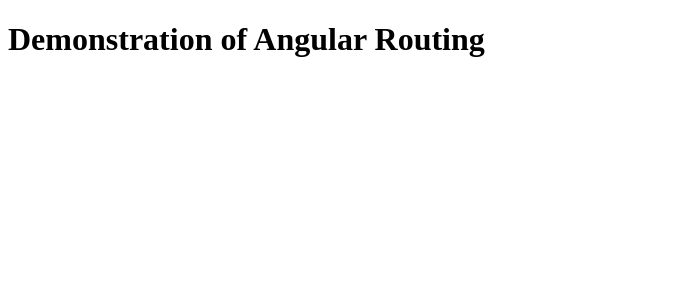
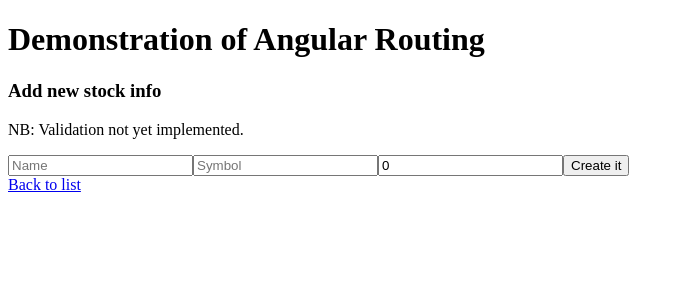
Before and after one commit to lancewolfe90/angular-params-front-end, an Angular app: page /create in a window 1280 px wide. Before the commit this address led to /. Shown: the top 300 px of the page, without its empty margins (0-684 px from the left). Built offline with nearby package versions, Linux system fonts and the light colour scheme.

Commit message:
Add Create function

```diff
--- a/src/app/app-routing.module.ts
+++ b/src/app/app-routing.module.ts
@@ -2,10 +2,12 @@ import { NgModule } from '@angular/core';
 import { RouterModule, Routes } from '@angular/router';
 import { StocksListComponent } from './stocks-list/stocks-list.component';
 import { StockComponent } from './stock/stock.component';
+import { CreateComponent } from './create/create.component';
 
 const routes: Routes = [
   { path: '', component: StocksListComponent },
-  { path: 'stocks/:id', component: StockComponent }
+  { path: 'stocks/:id', component: StockComponent },
+  { path: 'create', component: CreateComponent}
 ];
 
 @NgModule({
--- /dev/null
+++ b/src/app/create/create.component.html
@@ -0,0 +1,9 @@
+<h3>Add new stock info</h3>
+<p>NB: Validation not yet implemented.</p>
+<form #myForm="ngForm" (ngSubmit)="onSubmit(myForm)">
+    <input type='text' [(ngModel)]='newStock.name' id='name' name='name' placeholder='Name' />
+    <input type='text' [(ngModel)]='newStock.symbol' id='symbol' name='symbol' placeholder='Symbol' />
+    <input type='text' [(ngModel)]='newStock.currentPrice' id='price' name='currentPrice' placeholder='Price' />
+    <button type='button' (click)="onSubmit(myForm)" routerLink=''>Create it</button>
+</form>
+<a routerLink=''><span>Back to list</span></a>
--- /dev/null
+++ b/src/app/create/create.component.ts
@@ -0,0 +1,31 @@
+import { Component, OnInit } from '@angular/core';
+import { NgForm } from '@angular/forms';
+import { Stock } from '../stock.model';
+import { StockService } from '../stock.service';
+
+
+@Component({
+  selector: 'app-create',
+  templateUrl: './create.component.html',
+  styleUrls: ['./create.component.scss']
+})
+export class CreateComponent implements OnInit {
+  newStock: Stock = {
+    name: '',
+    symbol: '',
+    currentPrice: 0,
+    id: 0
+  };
+
+  constructor(private stockService: StockService) { }
+
+  ngOnInit(): void {
+  }
+
+  onSubmit(formValues: NgForm) {
+    this.newStock.name = formValues.value.name;
+    this.newStock.symbol = formValues.value.symbol;
+    this.newStock.currentPrice = formValues.value.currentPrice;
+    this.stockService.addStock(this.newStock).subscribe();
+  }
+}
--- a/src/app/stock.service.ts
+++ b/src/app/stock.service.ts
@@ -1,6 +1,7 @@
 import { Injectable } from '@angular/core';
 import { HttpClient } from '@angular/common/http';
 import { Observable } from 'rxjs';
+import { Stock } from './stock.model';
 
 const apiUrl = 'http://localhost:8082/api/stocks';
 
@@ -22,4 +23,8 @@ export class StockService {
   deleteStock(id: number): Observable<any> {
     return this.http.delete(apiUrl + `/${id}`);
   }
+
+  addStock(stock: Stock): Observable<any> {
+    return this.http.post(apiUrl, stock);
+  }
 }
--- a/src/app/stock/stock.component.html
+++ b/src/app/stock/stock.component.html
@@ -1,4 +1,4 @@
-<span routerLink='' (click)="deleteStock(stock.id)" id='deleteBtn'>Delete this stock</span>
+<span routerLink='' (click)="deleteStock(stock.id)" class='textBtn deleteBtn'>Delete this stock</span>
 <h2>{{stock.symbol}} - {{stock.name}}</h2>
 <p>The closing price for {{stock.symbol}} is ${{stock.currentPrice}}.</p>
-<a routerLink=''><p>Back to list</p></a>
+<a routerLink=''><span>Back to list</span></a>
--- a/src/app/stocks-list/stocks-list.component.html
+++ b/src/app/stocks-list/stocks-list.component.html
@@ -2,3 +2,4 @@
 <div *ngFor="let stock of stocks">
     <a [routerLink]="['/stocks', stock.id]"><h3>{{stock.name}}</h3></a>
 </div>
+<span routerLink='/create' class='textBtn addBtn'>Add a new stock?</span>
--- a/src/styles.scss
+++ b/src/styles.scss
@@ -1 +1,21 @@
-/* You can add global styles to this file, and also import other style files */
+.textBtn:hover {
+    cursor: pointer;
+}
+
+.addBtn {
+    color: blue;
+}
+
+.addBtn:hover {
+    color: white;
+    background-color: blue;
+}
+
+.deleteBtn {
+    color: red;
+}
+
+.deleteBtn:hover {
+    color: white;
+    background-color: red;
+}
```
Also changed, not shown: src/app/app.module.ts (+6 -2 lines), src/app/create/create.component.scss (added), 1 other file (tests, documents, lock files or other folders).
